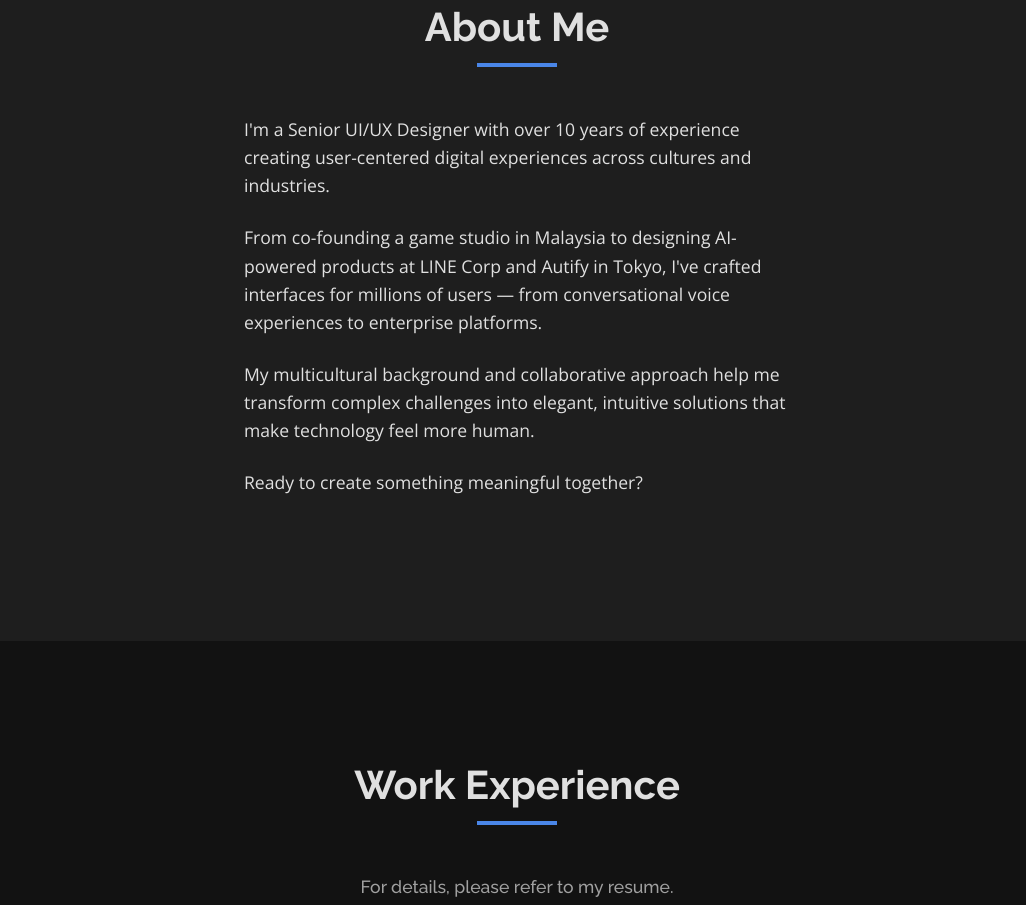
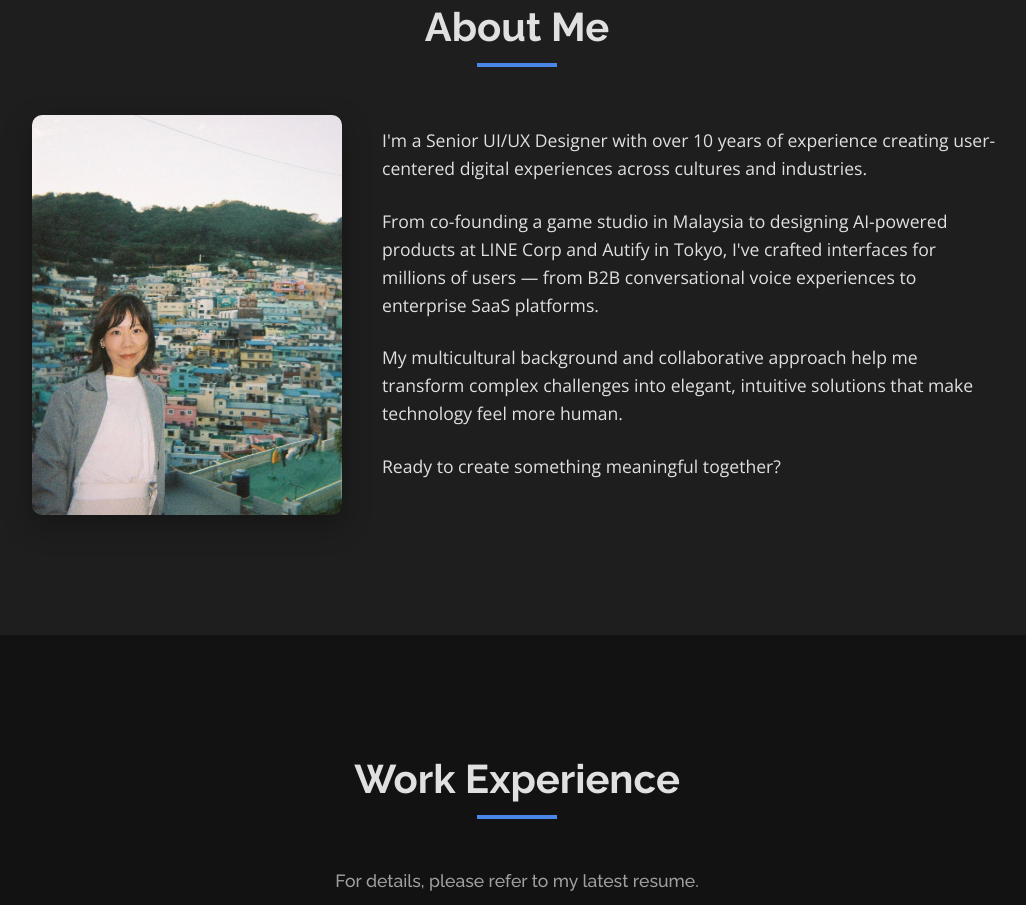
Before and after one commit to lengshenghui/portfolio, a plain HTML site: page index.html in a window 1280 px wide. Shown: the part 917-1822 px from the top of the page, without its empty margins (123-1149 px from the left). Drawn offline with nearby package versions, Linux system fonts and the light colour scheme.

Commit message:
Added about me image

```diff
--- a/index.html
+++ b/index.html
@@ -55,22 +55,23 @@
         <div class="container">
             <h2 class="section-title">About Me</h2>
             <div class="about-content">
-                <div class="about-text" style="grid-column: 1 / -1;">
+                <div class="about-image">
+                    <img src="image/about me.jpg" alt="Leng Sheng Hui - UI/UX Designer">
+                </div>
+                <div class="about-text">
                     <p>I'm a Senior UI/UX Designer with over 10 years of experience
                         creating user-centered digital experiences across cultures and industries.</p>
 
                     <p>From co-founding a game studio in Malaysia to designing AI-powered products
                         at LINE Corp and Autify in Tokyo,
-                        I've crafted interfaces for millions of users — from conversational voice experiences
-                        to enterprise platforms. </p>
+                        I've crafted interfaces for millions of users — from B2B conversational voice experiences
+                        to enterprise SaaS platforms. </p>
 
                     <p>My multicultural background and collaborative approach help me
                         transform complex challenges into elegant,
                         intuitive solutions that make technology feel more human. </p>
 
                     <p>Ready to create something meaningful together?</p>
-
-
                 </div>
             </div>
         </div>
@@ -79,7 +80,7 @@
     <section id="experience" class="experience">
         <div class="container">
             <h2 class="section-title">Work Experience</h2>
-            <p class="resume-reference">For details, please refer to my resume.</p>
+            <p class="resume-reference">For details, please refer to my latest resume.</p>
             <div class="timeline">
                 <div class="timeline-item">
                     <div class="timeline-date">
@@ -105,10 +106,6 @@
                     <div class="timeline-content">
                         <h3>LINE</h3>
                         <h4>UX Planner</h4>
-                        <ul>
-                            <li>Planned, tested and delivered UX solutions across B2C AI devices and B2B AI Services
-                            </li>
-                        </ul>
                     </div>
                 </div>
 
@@ -197,16 +194,16 @@
                         <li>Adobe Creative Suite</li>
                         <li>Sketch</li>
                         <li>InVision</li>
-                        <li>Sketch</li>
                         <li>Miro</li>
+                        <li>Notion, Jira, Github etc</li>
                     </ul>
                 </div>
                 <div class="skill-category">
                     <h3>Languages</h3>
                     <ul>
                         <li>Japanese (JLPT N1)</li>
-                        <li>English (Native/Bilingual)</li>
-                        <li>Chinese (Native/Billingual)</li>
+                        <li>English (Native)</li>
+                        <li>Chinese (Native)</li>
                         <li>Malay (Fluent)</li>
                         <li>Cantonese (Conversational)</li>
                     </ul>
@@ -246,11 +243,11 @@
                     <button class="filter-btn" data-filter="b2b">B2B</button>
                 </div>
                 <div class="portfolio-grid">
-                    <div class="portfolio-item" data-category="b2b">
+                    <div class="portfolio-item fill-image" data-category="b2b">
                         <img src="image/Autify Genesis.png" alt="Autify Genesis">
                         <div class="portfolio-overlay">
                             <h3>Autify Genesis</h3>
-                            <p>UX Strategy, Usability Test, UIUX Design</p>
+                            <p>UX Strategy, Usability Testing, UIUX Design</p>
                             <a href="https://docs.google.com/presentation/u/0/d/1zQglsN5x8qNCB_ya9nzNSaBQctA01nsa1kmaX20yPJY"
                                 class="portfolio-link" target="_blank">View
                                 Project <i class="fas fa-external-link-alt"></i></a>
@@ -260,7 +257,7 @@
                         <img src="image/LINE AiCall.png" alt="LINE CLOVA AiCall">
                         <div class="portfolio-overlay">
                             <h3>LINE CLOVA AiCall</h3>
-                            <p>UX Strategy, Usability Test, Qualitative A/B Test</p>
+                            <p>UX Strategy, Usability Testing, Prototyping</p>
                             <a href="https://docs.google.com/presentation/u/0/d/1N4XLR3L0HSnGYa577gy1-v0-zlK1Wn2CP-hfC94AfjI"
                                 class="portfolio-link" target="_blank">View
                                 Project <i class="fas fa-external-link-alt"></i></a>
@@ -290,7 +287,7 @@
                         <img src="image/Petronas POINT.png" alt="Petronas POINT">
                         <div class="portfolio-overlay">
                             <h3>Petronas POINT</h3>
-                            <p>UX Workshops, UIUX Design</p>
+                            <p>UX Workshops, Field Study, UIUX Design</p>
                             <a href="https://docs.google.com/presentation/u/0/d/1FryUl0NOOBHgrm0NMcDmHAiMPibOBtLXD5l9-xNPjnA"
                                 class="portfolio-link" target="_blank">View
                                 Project <i class="fas fa-external-link-alt"></i></a>
--- a/styles.css
+++ b/styles.css
@@ -228,14 +228,14 @@ nav ul li a:hover::after {
 }
 
 .about .container {
-    width: 45%;
-    max-width: 600px;
+    width: 80%;
+    max-width: 1000px;
 }
 
 .about-content {
     display: grid;
-    grid-template-columns: 1fr;
-    gap: 30px;
+    grid-template-columns: 1fr 2fr;
+    gap: 40px;
     align-items: center;
 }
 
@@ -247,7 +247,24 @@ nav ul li a:hover::after {
 .about-image {
     border-radius: 10px;
     overflow: hidden;
-    box-shadow: 0 10px 30px rgba(0, 0, 0, 0.1);
+    box-shadow: 0 10px 30px rgba(0, 0, 0, 0.3);
+    max-width: 100%;
+    max-height: 400px;
+    display: flex;
+    align-items: center;
+}
+
+.about-image img {
+    width: 100%;
+    height: 100%;
+    object-fit: cover;
+    object-position: center top;
+    display: block;
+    transition: transform 0.3s ease;
+}
+
+.about-image:hover img {
+    transform: scale(1.03);
 }
 
 /* Experience Section */
```
Also changed, not shown: image/about me.jpg (added).
